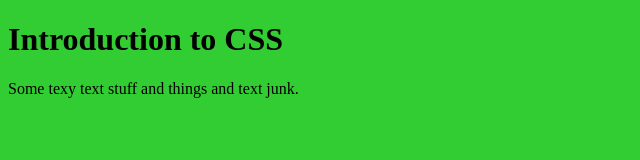
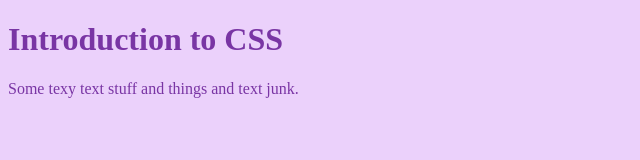
Before and after one commit to HeatherAnn/intro-to-css, a plain HTML site: page index.html in a window 1280 px wide. Shown: the whole page, without its empty margins (0-640 px from the left). Drawn offline with Linux system fonts and the light colour scheme.

Commit message:
Added basic background and text colours.

```diff
--- a/css/main.css
+++ b/css/main.css
@@ -1,3 +1,11 @@
+/* This is a css comment */
+
 html {
-  background-color: limegreen;
+  background-color: #ebd1fb;
+  /* Black: #000000
+    White: #ffffff
+    Red: #ff0000
+    Blue: #0000ff
+    */
+color: #7935a4;
 }
```
